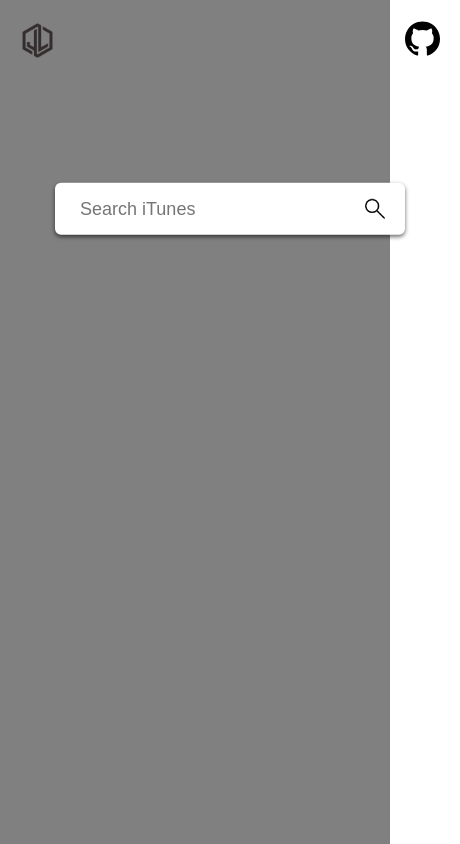
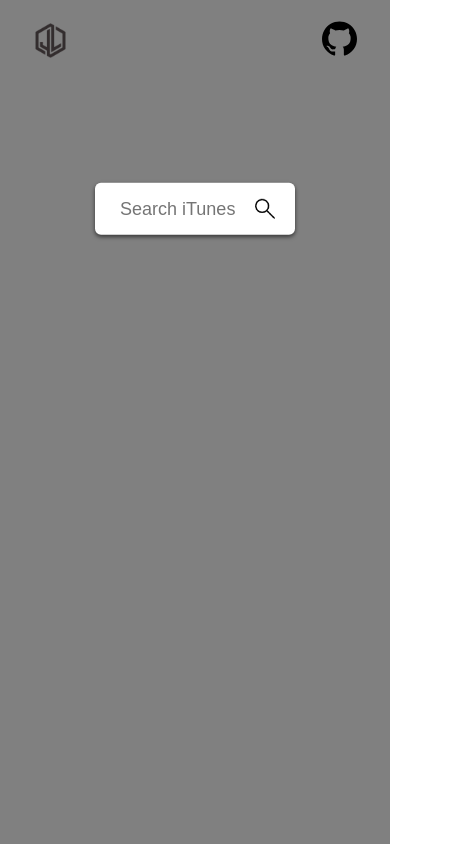
Before and after one commit to JiayiLiuCA/React-iTunes-Search, a React (Create React App) app: page / in a window 390 px wide. Shown: the whole page, 460 px wide, since content can reach past the window. Built offline with nearby package versions, Linux system fonts and the light colour scheme.

Commit message:
update style

```diff
--- a/src/Styles/App.css
+++ b/src/Styles/App.css
@@ -8,13 +8,6 @@
 @media screen and (min-width: 769px) {
     html {
     overflow-y: scroll;
-    }
-}
-
-/*hide scroll bar on mobile device*/
-@media screen and (max-width: 768px) {
-    html {
-        overflow: hidden;
     }
 }
 
--- a/src/Styles/Header.css
+++ b/src/Styles/Header.css
@@ -48,7 +48,7 @@
 .header-search-bar-input input {
     background: white;
     width: 40vw;
-    min-width: 350px;
+    min-width: 200px;
     max-width: 700px;
     height:52px;
 
--- a/src/Styles/ItemList.css
+++ b/src/Styles/ItemList.css
@@ -1,12 +1,13 @@
 
 .itemlist {
     display: grid !important;
-    grid-template-columns: repeat(auto-fill, minmax(185px,1fr));
-    gap: 1rem;
+    grid-template-columns: repeat(auto-fill, minmax(185px,auto));
+    gap: 2rem;
     align-items: center;
     justify-content: center;
 }
 
+
 .itemlist img {
     border: 1px solid rgba(211,211,211,0.7)
 }
```
